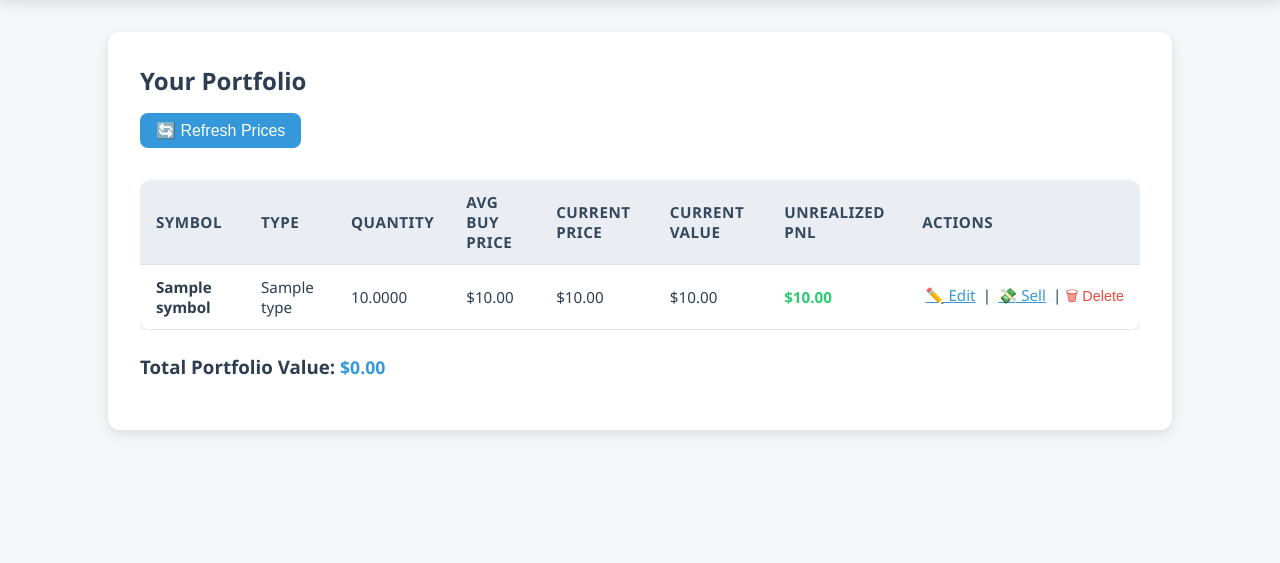
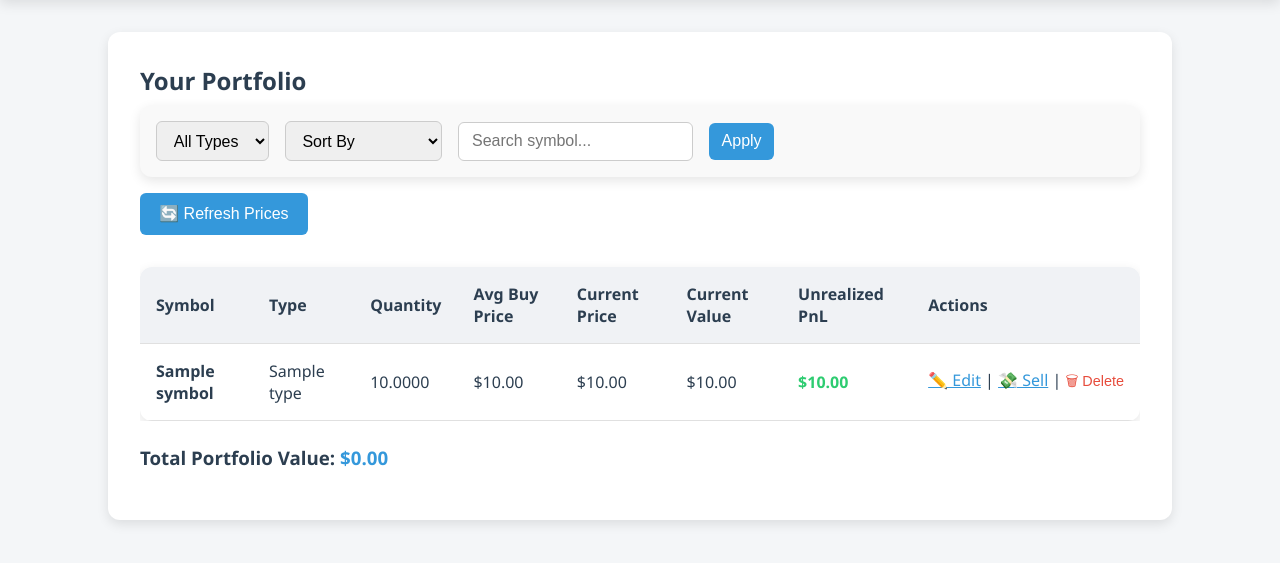
Before and after one commit to SilentKiller4233/portfolio-manager, a Flask app: template templates/dashboard.html in a window 1280 px wide. Shown: the part 59-622 px from the top of the page. Run offline with Flask 3, Linux system fonts and the light colour scheme; the template is opened without the code that fills it: most values are stand-ins (such as "Sample title", 1, 10 or a date in 2020).

Commit message:
Added asset filter/sort/search in dashboard

```diff
--- a/app.py
+++ b/app.py
@@ -90,8 +90,65 @@ def logout():
 @app.route("/dashboard")
 @login_required
 def dashboard():
-    portfolio, total = get_portfolio(session["user_id"])
-    return render_template("dashboard.html", portfolio=portfolio, total=total)
+    user_id = session["user_id"]
+    db = get_db_connection()
+
+    # Fetch all user assets
+    assets = db.execute("SELECT * FROM assets WHERE user_id = ?", (user_id,)).fetchall()
+
+    # Optional filters
+    asset_type = request.args.get("type")
+    sort_by = request.args.get("sort")
+    search = request.args.get("search", "").strip().lower()
+
+    portfolio = []
+    total_value = 0.0
+
+    for asset in assets:
+        symbol = asset["symbol"].upper()
+        quantity = asset["quantity"]
+        avg_price = asset["avg_buy_price"]
+        type_ = asset["asset_type"]
+
+        # Apply search filter
+        if search and search not in symbol.lower():
+            continue
+
+        # Apply type filter
+        if asset_type and asset_type != type_:
+            continue
+
+        # Price fetch logic
+        current_price = get_crypto_price(symbol)
+        if current_price is None:
+            current_price = get_stock_price(symbol)
+
+        if current_price is None:
+            current_price = "N/A"
+            current_value = 0.0
+            unrealized_pnl = 0.0
+        else:
+            current_value = round(current_price * quantity, 2)
+            unrealized_pnl = round((current_price - avg_price) * quantity, 2)
+            total_value += current_value
+
+        portfolio.append({
+            "symbol": symbol,
+            "type": type_,
+            "quantity": quantity,
+            "avg_price": avg_price,
+            "current_price": current_price,
+            "current_value": current_value,
+            "unrealized_pnl": unrealized_pnl
+        })
+
+    # Sorting logic
+    if sort_by:
+        reverse = True if sort_by in ["current_value", "unrealized_pnl", "current_price"] else False
+        portfolio.sort(key=lambda x: x.get(sort_by, 0.0), reverse=reverse)
+
+    return render_template("dashboard.html", portfolio=portfolio, total=total_value)
+
 
 
 # ---------------------- TRANSACTIONS ---------------------- #
@@ -176,7 +233,16 @@ def edit_asset(symbol):
         flash("Asset updated successfully.", "success")
         return redirect("/dashboard")
 
-    return render_template("edit_asset.html", asset=asset)
+    # 🛠 FIXED: Pass required vars to HTML
+    return render_template(
+        "edit_asset.html",
+        asset=asset,
+        symbol=symbol,
+        type=asset_type,
+        quantity=asset["quantity"],
+        avg_buy_price=asset["avg_buy_price"]
+    )
+
 
 
 # ---------------------- DELETE ASSET ---------------------- #
@@ -199,6 +265,7 @@ def delete_asset(symbol):
     return redirect("/dashboard")
 
 
+
 # ---------------------- SELL ASSET ---------------------- #
 @app.route("/sell/<symbol>", methods=["GET", "POST"])
 @login_required
@@ -207,13 +274,17 @@ def sell_asset(symbol):
 
     db = get_db_connection()
     user_id = session["user_id"]
+    asset_type = request.args.get("type")  # This comes from the dashboard link
 
-    # Check the current holding for the asset
+    if not asset_type:
+        flash("Missing asset type.", "danger")
+        return redirect("/dashboard")
+
+    # Get asset
     asset = db.execute(
-        "SELECT * FROM assets WHERE user_id = ? AND LOWER(symbol) = LOWER(?)",
-        (user_id, symbol)
+        "SELECT * FROM assets WHERE user_id = ? AND LOWER(symbol) = LOWER(?) AND asset_type = ?",
+        (user_id, symbol.lower(), asset_type)
     ).fetchone()
-
 
     if not asset:
         flash("Asset not found in your portfolio.", "danger")
@@ -224,34 +295,37 @@ def sell_asset(symbol):
             quantity_to_sell = float(request.form["quantity"])
         except ValueError:
             flash("Invalid quantity.", "danger")
-            return redirect(f"/sell/{symbol}")
+            return redirect(request.url)
 
         if quantity_to_sell <= 0:
             flash("Quantity must be greater than zero.", "danger")
-            return redirect(f"/sell/{symbol}")
+            return redirect(request.url)
 
         if quantity_to_sell > asset["quantity"]:
             flash("You do not have enough quantity to sell.", "danger")
-            return redirect(f"/sell/{symbol}")
+            return redirect(request.url)
 
-        # Use get_crypto_price or get_stock_price based on the symbol — fallback to crypto for now
+        # Get current price
         current_price = get_crypto_price(symbol)
         if current_price is None:
             current_price = get_stock_price(symbol)
-
         if current_price is None:
             flash("Could not retrieve current market price.", "danger")
-            return redirect(f"/sell/{symbol}")
+            return redirect(request.url)
 
+        # Calculate financials
+        avg_buy_price = asset["avg_buy_price"]
+        cost_basis = round(quantity_to_sell * avg_buy_price, 2)
         sale_value = round(quantity_to_sell * current_price, 2)
+        realized_pnl = round(sale_value - cost_basis, 2)
 
-        # Record the sale in transactions (we assume crypto for now)
+        # Insert into transactions
         db.execute(
-            "INSERT INTO transactions (user_id, symbol, type, quantity, price, action) VALUES (?, ?, ?, ?, ?, 'sell')",
-            (user_id, symbol.upper(), "crypto", quantity_to_sell, current_price)
+            "INSERT INTO transactions (user_id, symbol, quantity, sell_price, cost_basis, realized_pnl, asset_type) VALUES (?, ?, ?, ?, ?, ?, ?)",
+            (user_id, symbol.upper(), quantity_to_sell, current_price, cost_basis, realized_pnl, asset_type)
         )
 
-        # Update or delete asset based on remaining quantity
+        # Update or delete asset
         remaining_quantity = asset["quantity"] - quantity_to_sell
         if remaining_quantity <= 0:
             db.execute("DELETE FROM assets WHERE id = ?", (asset["id"],))
@@ -263,8 +337,11 @@ def sell_asset(symbol):
         flash(f"Sold {quantity_to_sell} units of {symbol.upper()} for ${sale_value:.2f}.", "success")
         return redirect("/dashboard")
 
-    # GET: Show the sell form
-    return render_template("sell_asset.html", symbol=symbol.upper(), current_quantity=round(asset["quantity"], 4))
+    return render_template(
+        "sell_asset.html",
+        symbol=symbol.upper(),
+        current_quantity=round(asset["quantity"], 4)
+    )
 
 
 # ---------------------- REFRESH PRICES ---------------------- #
--- a/static/styles.css
+++ b/static/styles.css
@@ -1,3 +1,4 @@
+
 /* ------------------------------
    GLOBAL STYLES
 ------------------------------ */
@@ -128,6 +129,41 @@ h2, h3 {
 }
 
 /* ------------------------------
+   FILTER/SORT/SEARCH
+------------------------------ */
+
+form[method="get"] {
+    display: flex;
+    flex-wrap: wrap;
+    gap: 1rem;
+    margin-bottom: 1.5rem;
+    background: #f9f9f9;
+    padding: 1rem;
+    border-radius: var(--border-radius);
+    box-shadow: var(--box-shadow);
+}
+
+form[method="get"] select,
+form[method="get"] input[type="text"],
+form[method="get"] button {
+    padding: 0.6rem 0.8rem;
+    font-size: 1rem;
+    border-radius: 6px;
+    border: 1px solid #ccc;
+}
+
+form[method="get"] button {
+    background-color: var(--info);
+    color: var(--white);
+    border: none;
+    cursor: pointer;
+}
+
+form[method="get"] button:hover {
+    background-color: #217dbb;
+}
+
+/* ------------------------------
    FLASH MESSAGES
 ------------------------------ */
 
@@ -151,7 +187,7 @@ h2, h3 {
 .flash.info    { background-color: var(--info); color: var(--white); }
 
 /* ------------------------------
-   FORM STYLING
+   FORMS
 ------------------------------ */
 
 .form-container {
@@ -204,56 +240,3 @@ input[type="submit"]:hover {
     text-decoration: underline;
     cursor: pointer;
 }
-
-/* ------------------------------
-   DASHBOARD UI POLISH
------------------------------- */
-
-/* Compact cell spacing */
-.table th, .table td {
-    padding: 0.75rem 1rem;
-    font-size: 0.95rem;
-}
-
-/* Make headers more distinct */
-.table thead {
-    background-color: #eaeef3;
-    color: #34495e;
-    text-transform: uppercase;
-    font-size: 0.9rem;
-    letter-spacing: 0.5px;
-}
-
-/* Add hover feedback for action buttons */
-a.link {
-    padding: 0 0.2rem;
-    transition: color 0.2s;
-    font-weight: 500;
-}
-
-a.link:hover {
-    color: var(--info);
-}
-
-/* Align action buttons inside cells */
-.table td:last-child {
-    white-space: nowrap;
-}
-
-/* Highlight portfolio total */
-h3 span {
-    font-weight: bold;
-    font-size: 1.1rem;
-}
-
-/* Button tweaks */
-button {
-    font-weight: 500;
-    border-radius: 8px;
-    padding: 0.5rem 1rem;
-}
-
-button:disabled {
-    background-color: #bdc3c7;
-    cursor: not-allowed;
-}
--- a/templates/dashboard.html
+++ b/templates/dashboard.html
@@ -4,9 +4,34 @@
 
 <h2 style="margin-bottom: 0.5rem;">Your Portfolio</h2>
 
+<form method="get" style="display: flex; gap: 1rem; align-items: center; margin-bottom: 1rem;">
+    <select name="type">
+        <option value="">All Types</option>
+        <option value="crypto" {% if request.args.get('type') == 'crypto' %}selected{% endif %}>Crypto</option>
+        <option value="stock" {% if request.args.get('type') == 'stock' %}selected{% endif %}>Stock</option>
+    </select>
+
+    <select name="sort">
+        <option value="">Sort By</option>
+        <option value="symbol">Symbol</option>
+        <option value="quantity">Quantity</option>
+        <option value="avg_price">Avg Buy Price</option>
+        <option value="current_price">Current Price</option>
+        <option value="current_value">Current Value</option>
+        <option value="unrealized_pnl">Unrealized PnL</option>
+    </select>
+
+    <input type="text" name="search" placeholder="Search symbol..." value="{{ request.args.get('search', '') }}">
+
+    <button type="submit">Apply</button>
+</form>
+
+
 <form action="{{ url_for('refresh_prices') }}" method="post" style="margin: 1rem 0;">
     <button type="submit">🔄 Refresh Prices</button>
 </form>
+
+
 
 {% if portfolio %}
     <div style="overflow-x: auto;">
```
